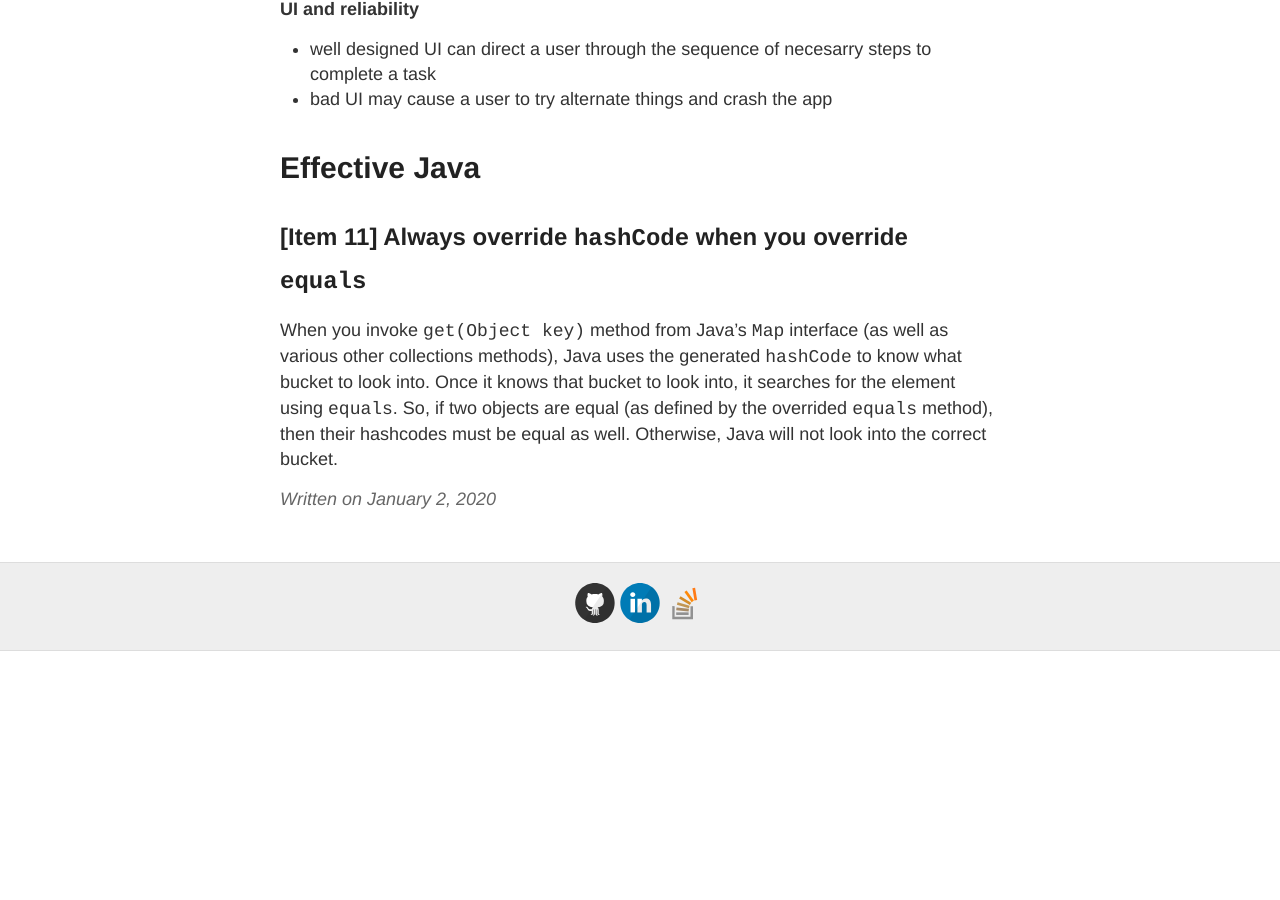
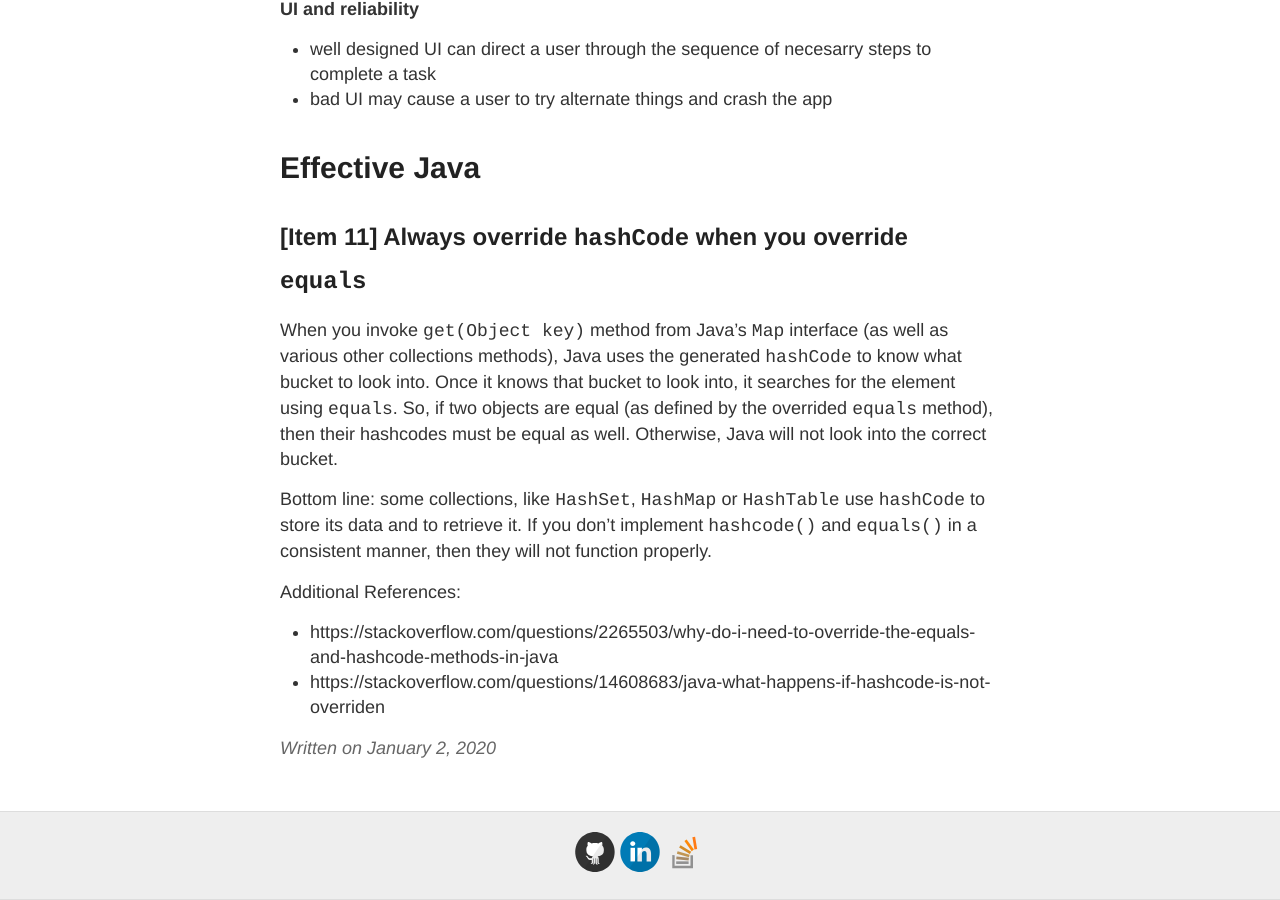
Before and after one commit to gutucristian/gutucristian.github.io, a Jekyll site: the page built from _posts/2020-01-02-Java.md, in a window 1280 px wide and 900 px high, scrolled down 11510 px. Built offline with Jekyll 4.4.1, drawn with Linux system fonts in a browser that asks for light colours; our own code applies the rules of GitHub Pages for plain Markdown files; before the commit the page ends 12161 px from its top, so only the background shows below that.

Commit message:
Update 2020-01-02-Java.md

```diff
--- a/_posts/2020-01-02-Java.md
+++ b/_posts/2020-01-02-Java.md
@@ -363,3 +363,9 @@ __UI and reliability__
 ## [Item 11] Always override `hashCode` when you override `equals`
 
 When you invoke `get(Object key)` method from Java's `Map` interface (as well as various other collections methods), Java uses the generated `hashCode` to know what bucket to look into. Once it knows that bucket to look into, it searches for the element using `equals`. So, if two objects are equal (as defined by the overrided `equals` method), then their hashcodes must be equal as well. Otherwise, Java will not look into the correct bucket.
+
+Bottom line: some collections, like `HashSet`, `HashMap` or `HashTable` use `hashCode` to store its data and to retrieve it. If you don't implement `hashcode()` and `equals()` in a consistent manner, then they will not function properly.
+
+Additional References:
+- https://stackoverflow.com/questions/2265503/why-do-i-need-to-override-the-equals-and-hashcode-methods-in-java
+- https://stackoverflow.com/questions/14608683/java-what-happens-if-hashcode-is-not-overriden
```
